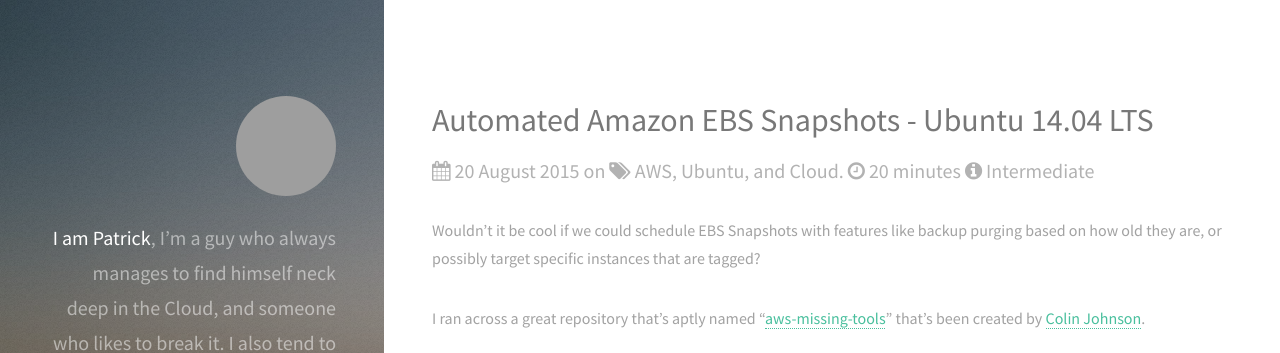
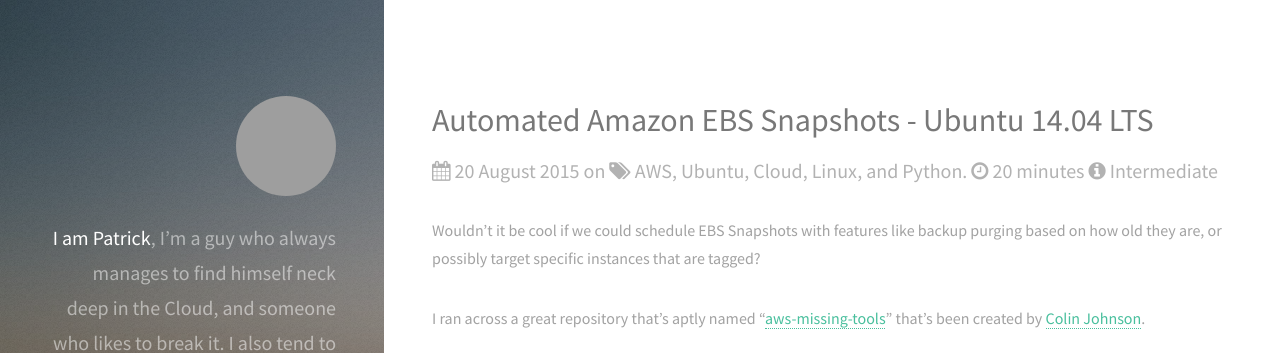
Before and after one commit to patrick-hudson/cloudguy.me, a Jekyll site: the page built from _posts/2015-08-20-automated-amazon-ebs-snapshots.markdown, in a window 1280 px wide and 900 px high, cut to the strip 0-353 px from the top of the window. Built offline with Jekyll 4.4.1, drawn with Linux system fonts in a browser that asks for light colours; grey boxes are pictures that could not be loaded.

Commit message:
lots of stuff

```diff
--- a/_config.yml
+++ b/_config.yml
@@ -20,4 +20,4 @@
   - jekyll-paginate
 paginate_path: "/page/:num/"
 paginate: 5
-permalink: /:title
+permalink: /:categories/:title
--- a/_layouts/post.html
+++ b/_layouts/post.html
@@ -24,11 +24,11 @@
               <i class="fa fa-calendar"></i>
             </span>
               {{ page.date | date: "%d %B %Y" }}
-            {% if page.categories %} on
+            {% if page.tags %} on
             <span class="hint--bottom" aria-label="Categories">
               <i class="fa fa-tags"></i>
             </span>
-              {{ page.categories | array_to_sentence_string }}.
+              {{ page.tags | array_to_sentence_string }}.
             {% endif %}
             <span class="hint--bottom" aria-label="Estimated time to complete">
               <i class="fa fa-clock-o"></i>
--- a/_posts/2015-08-20-automated-amazon-ebs-snapshots.markdown
+++ b/_posts/2015-08-20-automated-amazon-ebs-snapshots.markdown
@@ -1,7 +1,8 @@
 ---
 layout: post
 title: 'Automated Amazon EBS Snapshots - Ubuntu 14.04 LTS'
-categories: AWS Ubuntu Cloud
+categories: Linux Python
+tags: AWS Ubuntu Cloud Linux Python
 excerpt: "Wouldn't it be cool if we could schedule EBS Snapshots with features like backup purging based on how old they are, or possibly target specific instances that are tagged"
 time: 20
 difficulty: "Intermediate"
--- a/_posts/2015-08-21-gogs-a-self-hosted-github-alternative-on-a-diet.markdown
+++ b/_posts/2015-08-21-gogs-a-self-hosted-github-alternative-on-a-diet.markdown
@@ -1,7 +1,8 @@
 ---
 layout: post
 title: 'Gogs: A self hosted GitHub alternative on a diet'
-categories: OpenSource Cloud Self-Hosted
+categories: Linux Git
+tags: OpenSource Linux Cloud Self-Hosted
 excerpt: "What's better than hosting your own private GUI for Git so we can keep all of our potentially world ending code from the NSA? Alright, I'll move the tin foil hat the the side for another day. However, when that front end is only consuming 88mb of RAM and the closest competition (cough, cough, GitLab) eats an entire gigabyte before it even finishes starting you know we may have a winner."
 time: 10
 difficulty: "Beginner"
--- a/_posts/2015-08-24-mail-in-a-box-keeping-the-nsa-out-of-your-base-since-2013.markdown
+++ b/_posts/2015-08-24-mail-in-a-box-keeping-the-nsa-out-of-your-base-since-2013.markdown
@@ -1,7 +1,8 @@
 ---
 layout: post
 title: 'Mail In a Box: Keeping the NSA out of your base since 2013'
-categories: OpenSource Cloud Self-Hosted Email Linux
+tags: OpenSource Cloud Self-Hosted Email Linux
+categories: Linux EMail
 excerpt: "Since before it was widely known that the internet wasn't as secure as we hoped, I've been one to run applications in my own environment instead of taking advantage of the commercialized products easily available. Sometimes it's simply for the sheer amount of control, and others it's because I don't want my Drunk Spending on Amazon to be tied to my email accounts. It's not always the best thing that Google and Amazon can now predict the exact days and times I'll be most inebriated and offer me 'Great deals'"
 time: 45
 difficulty: "Intermediate"
--- a/index.html
+++ b/index.html
@@ -7,7 +7,7 @@
   <section>
     <h2><a href="{{ post.url | prepend: site.github.url }}">{{ post.title }}</a></h2>
     <p>
-      <span><i class="fa fa-calendar"></i> {{ post.date | date: "%d %B %Y" }}{% if post.categories %} on <i class="fa fa-tags"></i> {{ post.categories | join: ', ' }}{% endif %}</span>
+      <span><i class="fa fa-calendar"></i> {{ post.date | date: "%d %B %Y" }}{% if post.tags %} on <i class="fa fa-tags"></i> {{ post.tags | join: ', ' }}{% endif %}</span>
     </p>
     <div>
       {{ post.excerpt }}
--- /dev/null
+++ b/s3_website.yml
@@ -0,0 +1,3 @@
+s3_id: <%= ENV['S3_ACCESS_KEY_ID'] %>
+s3_secret: <%= ENV['S3_SECRET_KEY'] %>
+s3_bucket: cloudguy.me.s3-us-west-2.amazonaws.com
```
Also changed, not shown: .travis.yml, Gemfile.lock, 14 other files.
